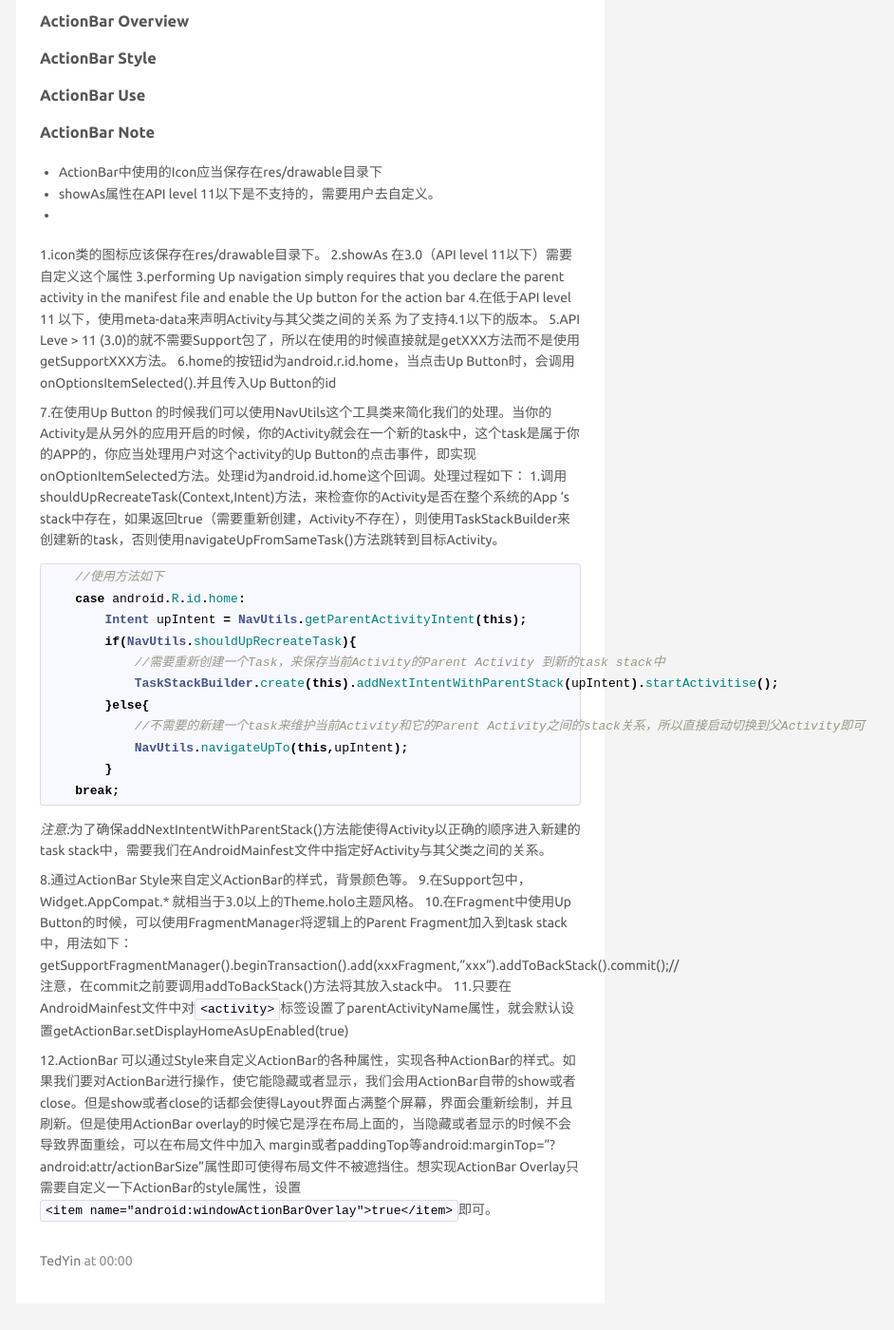
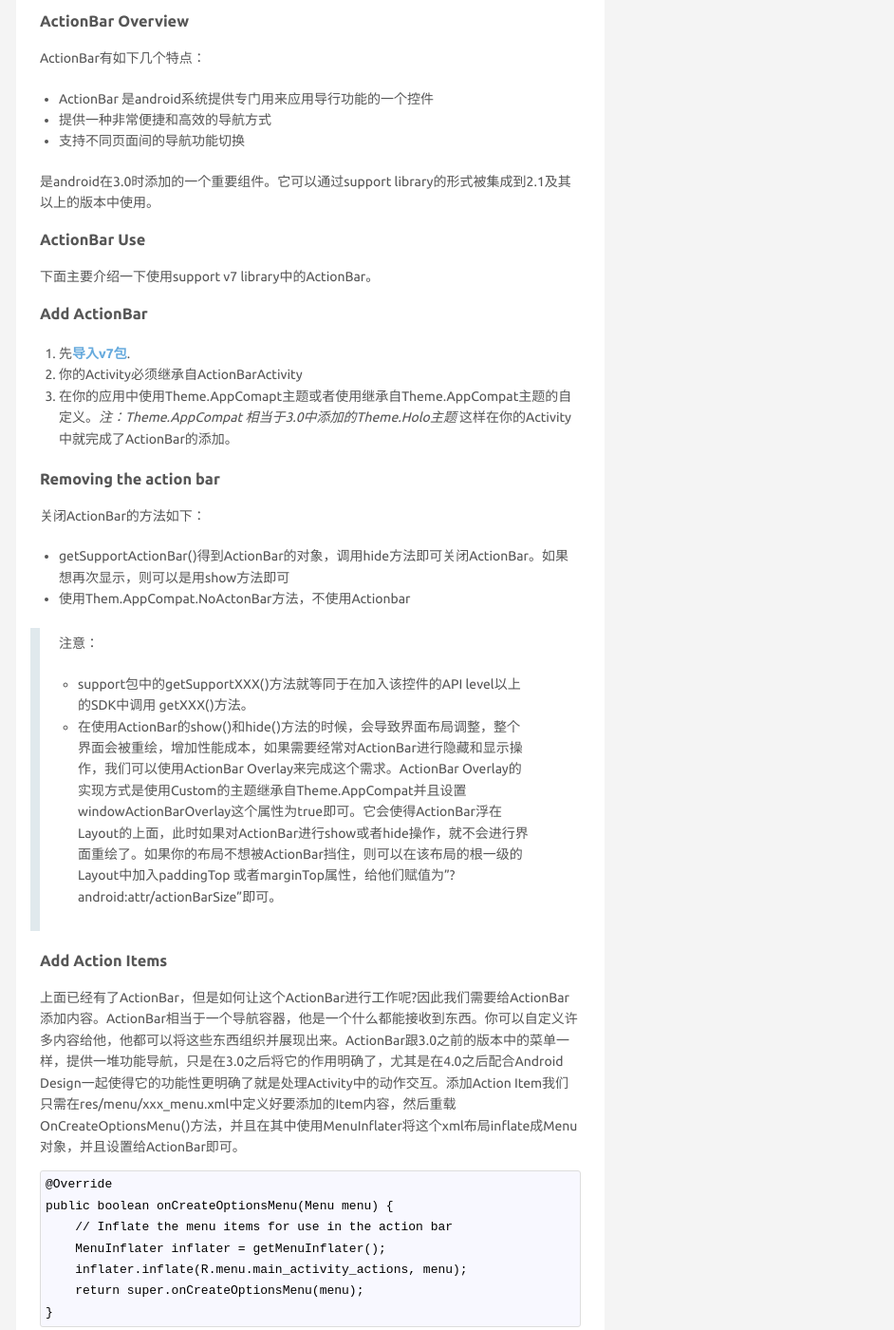
Before and after one commit to TedYin/tedyin.github.io, a Jekyll site: the page built from _posts/2014-06-06-learn-action-bar.md, in a window 1280 px wide and 1400 px high, scrolled down 245 px. Shown: the whole window at 95% size, without its empty margins (313-1255 px from the left). Built offline with Jekyll 4.4.1, drawn with Linux system fonts in a browser that asks for light colours; Markdown is read by kramdown in place of the engine named in the settings; comment, search, counter and statistics services are not loaded; some of the changed text lies outside the part shown.

Commit message:
modify learn action bar

````diff
--- a/_posts/2014-06-06-learn-action-bar.md
+++ b/_posts/2014-06-06-learn-action-bar.md
@@ -2,54 +2,93 @@
 title: Learn ActionBar
 layout: post
 date: 2014-06-04
-tags:
 ---
 
 #ActionBar Overview
+ActionBar有如下几个特点：
++ ActionBar 是android系统提供专门用来应用导行功能的一个控件
++ 提供一种非常便捷和高效的导航方式
++ 支持不同页面间的导航功能切换
 
-#ActionBar Style
+是android在3.0时添加的一个重要组件。它可以通过support library的形式被集成到2.1及其以上的版本中使用。
 
 #ActionBar Use
+下面主要介绍一下使用support v7 library中的ActionBar。
+###Add ActionBar
+1. 先[导入v7包](http://developer.android.com/tools/support-library/setup.html).
+2. 你的Activity必须继承自ActionBarActivity
+3. 在你的应用中使用Theme.AppComapt主题或者使用继承自Theme.AppCompat主题的自定义。*注：Theme.AppCompat 相当于3.0中添加的Theme.Holo主题*
+这样在你的Activity中就完成了ActionBar的添加。
 
-#ActionBar Note
-+ ActionBar中使用的Icon应当保存在res/drawable目录下
-+ showAs属性在API level 11以下是不支持的，需要用户去自定义。
-+
+###Removing the action bar
+关闭ActionBar的方法如下：
++ getSupportActionBar()得到ActionBar的对象，调用hide方法即可关闭ActionBar。如果想再次显示，则可以是用show方法即可
++ 使用Them.AppCompat.NoActonBar方法，不使用Actionbar
+>注意：
+>+ support包中的getSupportXXX()方法就等同于在加入该控件的API level以上的SDK中调用 getXXX()方法。
+>+ 在使用ActionBar的show()和hide()方法的时候，会导致界面布局调整，整个界面会被重绘，增加性能成本，如果需要经常对ActionBar进行隐藏和显示操作，我们可以使用ActionBar Overlay来完成这个需求。ActionBar Overlay的实现方式是使用Custom的主题继承自Theme.AppCompat并且设置windowActionBarOverlay这个属性为true即可。它会使得ActionBar浮在Layout的上面，此时如果对ActionBar进行show或者hide操作，就不会进行界面重绘了。如果你的布局不想被ActionBar挡住，则可以在该布局的根一级的Layout中加入paddingTop 或者marginTop属性，给他们赋值为"?android:attr/actionBarSize"即可。
 
+###Add Action Items
 
-1.icon类的图标应该保存在res/drawable目录下。
-2.showAs 在3.0（API level 11以下）需要自定义这个属性
-3.performing Up navigation simply requires that you declare the parent activity in the manifest file and enable the Up button for the action bar
-4.在低于API level 11 以下，使用meta-data来声明Activity与其父类之间的关系
-<!-- Parent activity meta-data to support 4.0 and lower -->
+上面已经有了ActionBar，但是如何让这个ActionBar进行工作呢?因此我们需要给ActionBar添加内容。ActionBar相当于一个导航容器，他是一个什么都能接收到东西。你可以自定义许多内容给他，他都可以将这些东西组织并展现出来。ActionBar跟3.0之前的版本中的菜单一样，提供一堆功能导航，只是在3.0之后将它的作用明确了，尤其是在4.0之后配合Android Design一起使得它的功能性更明确了就是处理Activity中的动作交互。添加Action Item我们只需在res/menu/xxx_menu.xml中定义好要添加的Item内容，然后重载OnCreateOptionsMenu()方法，并且在其中使用MenuInflater将这个xml布局inflate成Menu对象，并且设置给ActionBar即可。
+
+    @Override
+    public boolean onCreateOptionsMenu(Menu menu) {
+        // Inflate the menu items for use in the action bar
+        MenuInflater inflater = getMenuInflater();
+        inflater.inflate(R.menu.main_activity_actions, menu);
+        return super.onCreateOptionsMenu(menu);
+    }
+
+xxx_menu.xml布局文件如下：
+
+    <menu xmlns:android="http://schemas.android.com/apk/res/android" >
+        <item android:id="@+id/action_search"
+              android:icon="@drawable/ic_action_search"
+              android:title="@string/action_search"/>
+        <item android:id="@+id/action_compose"
+              android:icon="@drawable/ic_action_compose"
+              android:title="@string/action_compose"
+              yourStyle:showAsAction="ifRoome"/>
+    </menu>
+
+*yourStyle:showAsAction*是需要用户自定义的属性，在3.0以上版本中属于Android的默认属性。`showAsAction`属性的选项有`ifRoom/always/never `,作用如下：
++ ifRoom 表示如果有做够的空间，Action将会显示在ActionBar，否则会隐藏到overFlow中
++ always 表示永远显示在ActionBar上
++ never表示永不显示在ActionBar上，即永远显示在overflow中
+
+当用户点击上述按钮的时候会调用`onOptionsItemSelected(MenuItem item)`方法，并且将被点击的Item传入到Menu中去，因此我们可以重载该方法并且在该方法中处理按钮点击事件，和处理普通的点击事件一样。
+
+>如果你是在Fragment中使用`OnCreateOptionsMenu`方法inflate一个Menu到ActionBar上，当你在Fragment中点击ActionBar中的Action时，如果你在`OnOptionsItemSelected`中使用了`super.onOptionsItemSelected`方法，系统会先调用Activity中的`OnOptionsItemSelected()`方法去处理，处理完成后才会调用Fragment中的这个方法处理，如果不加则会直接调用Fragment中的`OnOptionsItemSelected()`方法处理。
+
+###Using Split Action bar
+Split ActionBar其实就是对ActionBar的分割，当用户使用窄屏幕的时候，如果在ActionBar上面不够放，系统会将Actions都放在屏幕的底部，来为导航和标题留出空间。使用Split Action Bar的效果图如下
+![normal ActionBar](http://tedyin.me/images/201406081930.png)   ![split ActionBar](http://tedyin.me/images/201406081931.png)
+
+使用Split action bar 的方法如下:
++ 给`<application>`标签添加属性 `uiOptions="splitActionBarWhenNarrow"`,使得所有的Activity都应用Split Action Bar或者给某些指定的`<activity>`标签添加该属性，指定某几个Activity应用Split Action Bar。这个属性只能用于API level 14及其以上，如果想对其以下的版本进行兼容，需要在`<activity>`标签下使用`<meta-data>`标签来指定
+
+    <activity ... >
         <meta-data
-            android:name="android.support.PARENT_ACTIVITY"
-            android:value="com.example.myfirstapp.MainActivity" />
-            为了支持4.1以下的版本。
-5.API Leve > 11 (3.0)的就不需要Support包了，所以在使用的时候直接就是getXXX方法而不是使用getSupportXXX方法。
-6.home的按钮id为android.r.id.home，当点击Up Button时，会调用onOptionsItemSelected().并且传入Up Button的id
+            android:name="android.support.UI_OPTIONS"
+            android:value="splitActionBarWhenNarrow"/>
+    </activity>
+如果Activity使用了该属性，并且对于ActionBar上的icon和title分别使用`setDisplayShowHomeEnable(false)`和`setDisplayShowTitleEnable(false)`进行隐藏，那那么在有tab的情况下，main ActionBar也会被自动隐藏，效果如下图：
+ ![split ActionBar](http://tedyin.me/images/201406081931.png)    ![split ActionBar](http://tedyin.me/images/201406082059.png)
 
-7.在使用Up Button 的时候我们可以使用NavUtils这个工具类来简化我们的处理。当你的Activity是从另外的应用开启的时候，你的Activity就会在一个新的task中，这个task是属于你的APP的，你应当处理用户对这个activity的Up Button的点击事件，即实现onOptionItemSelected方法。处理id为android.id.home这个回调。处理过程如下：
-    1.调用shouldUpRecreateTask(Context,Intent)方法，来检查你的Activity是否在整个系统的App ‘s stack中存在，如果返回true（需要重新创建，Activity不存在），则使用TaskStackBuilder来创建新的task，否则使用navigateUpFromSameTask()方法跳转到目标Activity。
-```java
-    //使用方法如下
-    case android.R.id.home:
-        Intent upIntent = NavUtils.getParentActivityIntent(this);
-        if(NavUtils.shouldUpRecreateTask){
-            //需要重新创建一个Task，来保存当前Activity的Parent Activity 到新的task stack中
-            TaskStackBuilder.create(this).addNextIntentWithParentStack(upIntent).startActivitise();
-        }else{
-            //不需要的新建一个task来维护当前Activity和它的Parent Activity之间的stack关系，所以直接启动切换到父Activity即可
-            NavUtils.navigateUpTo(this,upIntent);
-        }
-    break;
-```
-*注意:*为了确保addNextIntentWithParentStack()方法能使得Activity以正确的顺序进入新建的task stack中，需要我们在AndroidMainfest文件中指定好Activity与其父类之间的关系。
+###Navigating Up with the App Icon
+Navigating Up返回到上一级Activity，有两种方法：
+1. 在`<activity>`标签中设置`android:parentActivityName="me.tedyin.todo.MainActivity"`（API level 16及其以上）即可，对于API level低于16的可以使用`<meta-data>`标签来指定
 
-8.通过ActionBar Style来自定义ActionBar的样式，背景颜色等。
-9.在Support包中，Widget.AppCompat.* 就相当于3.0以上的Theme.holo主题风格。
-10.在Fragment中使用Up Button的时候，可以使用FragmentManager将逻辑上的Parent Fragment加入到task stack中，用法如下：
-getSupportFragmentManager().beginTransaction().add(xxxFragment,"xxx").addToBackStack().commit();//注意，在commit之前要调用addToBackStack()方法将其放入stack中。
-11.只要在AndroidMainfest文件中对`<activity>`标签设置了parentActivityName属性，就会默认设置getActionBar.setDisplayHomeAsUpEnabled(true)
+    <activity  ... >
+        <meta-data
+            android:name="android:support.PARENT_ACTIVITY"
+            android:value="com.example.app.MainActivity"
+            />
+    <activity >
 
-12.ActionBar 可以通过Style来自定义ActionBar的各种属性，实现各种ActionBar的样式。如果我们要对ActionBar进行操作，使它能隐藏或者显示，我们会用ActionBar自带的show或者close。但是show或者close的话都会使得Layout界面占满整个屏幕，界面会重新绘制，并且刷新。但是使用ActionBar overlay的时候它是浮在布局上面的，当隐藏或者显示的时候不会导致界面重绘，可以在布局文件中加入 margin或者paddingTop等android:marginTop="?android:attr/actionBarSize"属性即可使得布局文件不被遮挡住。想实现ActionBar Overlay只需要自定义一下ActionBar的style属性，设置`<item name="android:windowActionBarOverlay">true</item>`即可。
+2. 在代码中使用`getSupportActionBar().setDisplayHomeAsUpEnable(true)`来开启navigate up 按钮。
+
+当Up Action 打开后，此时Icon前面会出现一个系统默认的返回按钮，表示可以返回到父Activity中。当点击该Up Action的时候，会调用`OnOptionsItemSelected(MenuItem)`方法，传入的是Id为`android.r.id.home`的`MenuItem`对象，我们可以重载上述方法来处理此点击事件。
+
+*未完待续~~*
````
Also changed, not shown: images/2014006082059.png (added), images/201406081930.png (added), images/201406081931.png (added).
